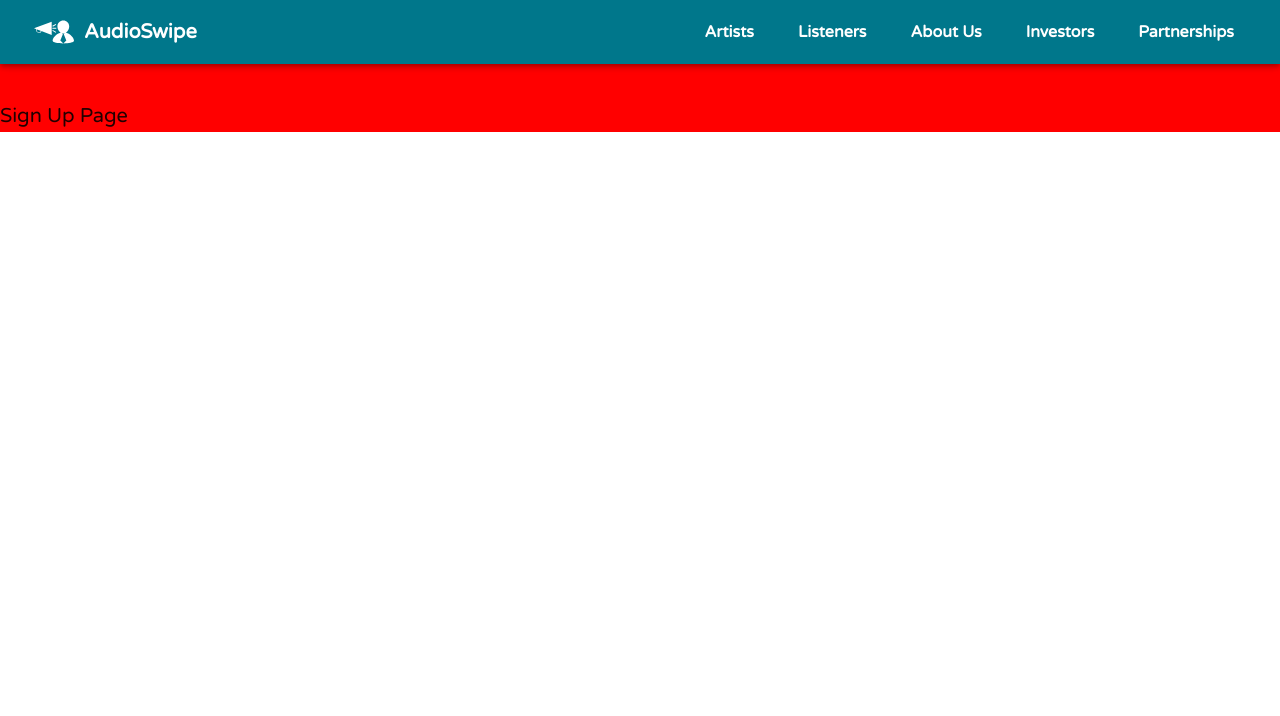
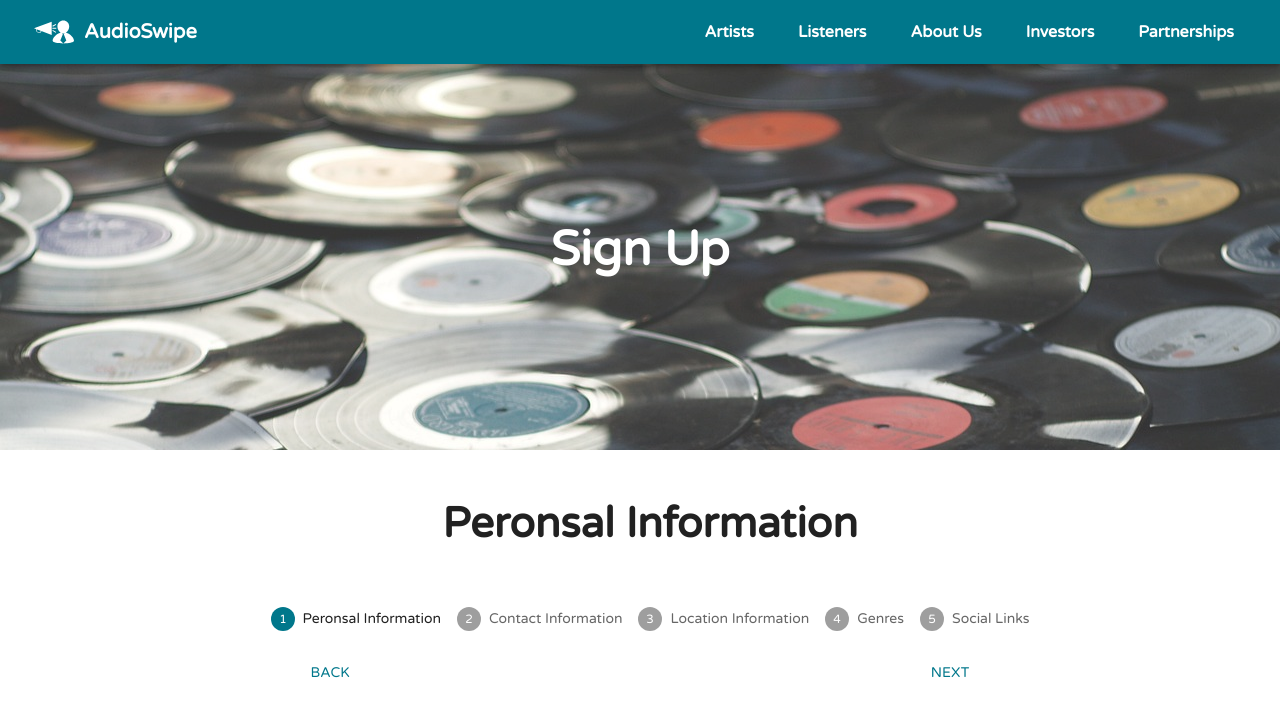
Before and after one commit to sikudabo/AudioSwipe, a React (Create React App) app: page /signup/artist in a window 1280 px wide. Shown: the top 716 px of the page. Built offline with nearby package versions, Linux system fonts and the light colour scheme.

Commit message:
Updating the stepper for the artist sign up page

```diff
--- a/src/components/AudioSwipeAppBar.tsx
+++ b/src/components/AudioSwipeAppBar.tsx
@@ -34,13 +34,23 @@ const CoolAudioSwipeCursive = styled(Typography)`
     margin-left: 10px;
 `;
 
+const StyledLink = styled(Link)`
+    color: ${colors.white};
+    text-decoration: none;
+`;
+
 const StyledAudioSwitchAppBar = styled(AppBar)`
     background-color: ${colors.secondary};
     margin-bottom: 20px;
     width: 100vw;
 
+    a {
+        color: ${colors.white};
+        text-decoration: none;
+    }
+
     .link {
-        color: transparent;
+        text-decoration: none;
     }
 
     .boldened-link-text {
@@ -83,9 +93,9 @@ const StyledAudioSwitchAppBar = styled(AppBar)`
 export default function AudioSwipeAppBar() {
 
     const [menuAnchorEl, setMenuAnchorEl] = useState<null | HTMLElement>(null);
-    const isMenuAnchorElOpen: boolean = Boolean(menuAnchorEl);
+    let isMenuAnchorElOpen: boolean = Boolean(menuAnchorEl);
     const [listenersMenuAnchorEl, setListenersMenuAnchorEl] = useState<null | HTMLElement>(null);
-    const islistenersMenuAnchorElOpen: boolean = Boolean(listenersMenuAnchorEl);
+    let islistenersMenuAnchorElOpen: boolean = Boolean(listenersMenuAnchorEl);
     const [drawerIsOpen, setDrawerIsOpen] = useState(false);
     const [artistListItemIsOpen, setArtistListItemIsOpen] = useState(false);
     const [listenersListItemIsOpen, setListenersListItemIsOpen] = useState(false);
@@ -95,7 +105,10 @@ export default function AudioSwipeAppBar() {
 
     useMemo(() => {
         setDrawerIsOpen(false);
-    }, [location.pathname]);
+        setMenuAnchorEl(null);
+        setListenersMenuAnchorEl(null);
+
+    }, [pathname]);
 
     const theme = createTheme({
         palette: {
@@ -181,8 +194,7 @@ export default function AudioSwipeAppBar() {
                                                         <p style={{ fontSize: 12, fontWeight: 700, marginLeft: "-2px" }}>Login</p>
                                                     </ListItemButton>
                                                 </ListItem>
-                                                <Link className="link" to="signup/artist">
-                                                    <ListItem>
+                                                   <ListItem onClick={() => navigate('signup/artist')}>
                                                     <ListItemButton>
                                                         <ListItemIcon>
                                                             <HeadsetIcon />
@@ -190,7 +202,6 @@ export default function AudioSwipeAppBar() {
                                                         <p style={{ fontSize: 12, fontWeight: 700, marginLeft: "-2px" }}>Sign Up</p>
                                                     </ListItemButton>
                                                 </ListItem>
-                                                </Link>
                                             </List>
                                     </Collapse>
                                     <ListItem>
@@ -289,16 +300,14 @@ export default function AudioSwipeAppBar() {
                             transformOrigin={{ horizontal: 'right', vertical: 'top' }}
                         >
                             <MenuItem>
-                              <SearchIcon sx={{ mr: 2 }} />  <Typography className="boldened-text">Get Discovered</Typography>
+                              <SearchIcon sx={{ mr: 2 }} />  <p>Get Discovered</p>
                             </MenuItem>
                             <MenuItem>
                             <LoginIcon sx={{ mr: 2 }} />  <p> Login </p>
                             </MenuItem>
-                            <Link to="signup/artist">
-                                <MenuItem>
+                            <MenuItem onClick={() => navigate('signup/artist')}>
                                 <HeadsetIcon sx={{ mr: 2 }} />  <p> Sign Up </p>
                             </MenuItem>
-                            </Link>
                         </Menu>
                         <IconButton
                             aria-label="Audio Swipe Listeners Dropdown Button"
@@ -334,12 +343,12 @@ export default function AudioSwipeAppBar() {
                             transformOrigin={{ horizontal: 'right', vertical: 'top' }}
                         >
                             <MenuItem>
-                              <SearchIcon sx={{ mr: 2 }} />  <Typography className="boldened-text">Discover New Music</Typography>
+                              <SearchIcon sx={{ mr: 2 }} />  <p>Discover New Music</p>
                             </MenuItem>
                             <MenuItem>
                                 <LoginIcon sx={{ mr: 2 }} />  <p> Login </p>
                             </MenuItem>
-                            <MenuItem>
+                            <MenuItem onClick={() => navigate('signup/artist')}>
                                 <HeadsetIcon sx={{ mr: 2 }} />  <p> Sign Up </p>
                             </MenuItem>
                         </Menu>
--- a/src/components/colors.tsx
+++ b/src/components/colors.tsx
@@ -10,5 +10,5 @@ export const colors = {
     secondary: '#00778B',
     success: '#1b5e20',
     warning: '#ff9800',
-    white: '#fffffff',
+    white: '#ffffff',
 };
--- a/src/pages/SignupArtistPage/SignupArtistPage.tsx
+++ b/src/pages/SignupArtistPage/SignupArtistPage.tsx
@@ -1,5 +1,6 @@
-import React from 'react';
+import React, { useMemo, useState } from 'react';
 import CameraIcon from '@mui/icons-material/PhotoCamera';
+import CheckIcon from '@mui/icons-material/CheckCircleOutlineRounded'
 import PhoneInput from 'react-phone-input-material-ui';
 import styled from '@emotion/styled';
 import { Navigate } from 'react-router-dom';
@@ -8,6 +9,7 @@ import {
     Checkbox,
     FormControl,
     FormControlLabel,
+    Hidden,
     Paper,
     Select,
     Step,
@@ -18,14 +20,87 @@ import {
     Unstable_Grid2 as Grid
 } from '@mui/material';
 import { SignupArtistContainer } from './components/SignupArtistContainer';
-import { AudioSwipeButton } from '../../components';
+import { colors, AudioSwipeButton } from '../../components';
 
 export default function SignupArtistPage() {
+    const [currentStep, setCurrentStep] = useState(0);
+    const [completedSteps, setCompletedSteps] = useState<any>([]);
+    const steps = [
+        "Peronsal Information",
+        "Contact Information",
+        "Location Information",
+        "Genres",
+        "Social Links",
+    ];
+
+    useMemo(() => {
+        setCompletedSteps(completedSteps);
+    }, [completedSteps]);
+
+    const handleNextStep = () => {
+        if (currentStep === steps.length) {
+            return;
+        }
+
+        setCompletedSteps((previousSteps: [any]) => [...previousSteps as any, currentStep]);
+        console.log('The current steps next are:', completedSteps);
+
+        setCurrentStep((previousStep: number) => previousStep + 1);
+    }
+
+    const handleBackStep = () => {
+        if (currentStep < 0) {
+            handleReset();
+        }
+
+        setCurrentStep((previousStep: number) => previousStep - 1);
+        setCompletedSteps(() => completedSteps.filter((step: number) => step !== currentStep));
+        console.log('The completed steps back are:', completedSteps);
+    }
+
+    const handleReset = () => {
+        setCompletedSteps([]);
+        setCurrentStep(0);
+    }
+
     return (
         <SignupArtistContainer columns={12} columnSpacing={0} container>
-            <Typography variant="h6">
-                Sign Up Page
-            </Typography>
+            <div className="top-signup-header">
+                <p className="header-text">
+                    Sign Up
+                </p>
+            </div>
+            <Grid className="form-header-text-container" xs={12}>
+                <p className="form-header-text">
+                    {steps[currentStep] || 'Submit'}
+                </p>
+            </Grid>
+                <div className="stepper-container">
+                    <Stepper activeStep={currentStep} color="secondary">
+                        {steps.map((step, index) => {
+                            const stepProps: { completed?: boolean } = {};
+
+                            if(completedSteps.find((stepIndex: number) => step as any === stepIndex)) {
+                                stepProps.completed = true;
+                            }
+
+                            return (
+                                <Step key={index} {...stepProps}>
+                                    <StepLabel>{step}</StepLabel>
+                                </Step>
+                            );
+                        })}
+                    </Stepper>
+                </div>
+            <div className="back-next-button-row">
+                <Hidden smDown>
+                    <AudioSwipeButton color="secondary" onClick={handleBackStep} text="back" />
+                    {currentStep === steps.length ? (
+                        <AudioSwipeButton color="secondary" onClick={handleNextStep} text="submit" />
+                    ):  <AudioSwipeButton color="secondary" onClick={handleNextStep} text="next" />
+                    }
+                </Hidden>
+            </div>
         </SignupArtistContainer>
     );
 }
--- a/src/pages/SignupArtistPage/components/SignupArtistContainer.tsx
+++ b/src/pages/SignupArtistPage/components/SignupArtistContainer.tsx
@@ -1,8 +1,80 @@
 import Grid from '@mui/material/Grid';
 import styled from '@emotion/styled';
+import { colors } from '../../../components';
+import { deviceBreakPointsMaxWidth } from '../../../utils/breakpoints';
+import RecordsImage from '../../../audio-media/records.jpeg';
 
 export const SignupArtistContainer = styled(Grid)`
-    background-color: red;
-    padding-top: 100px;
+    padding-top: 50px;
+    max-width: 100vw;
+
+    .top-signup-header {
+        align-items: center;
+        background: url(${RecordsImage});
+        background-size: cover;
+        display: flex;
+        justify-content: center;
+        height: 400px;
+        opacity: 0.8;
+        width: 100vw;
+
+        .header-text {
+            color: ${colors.white};
+            font-size: 48px;
+            font-weight: 700;
+        }
+    }
+
+   .form-header-text-container {
+    display: flex;
+    justify-content: center;
+    padding-left: 20px;
     width: 100vw;
+
+    .form-header-text {
+        font-size: 42px;
+        font-weight: 700;
+    }
+   }
+
+    .stepper-container {
+        justify-content: center;
+        display: flex;
+        padding-left: 20px;
+        padding-top: 10px;
+        width: 100vw;
+    }
+
+    @media ${deviceBreakPointsMaxWidth.mobileL} {
+        .stepper-container {
+           display: none;
+        }
+    }
+
+    @media ${deviceBreakPointsMaxWidth.mobileL} {
+        .back-next-button-row {
+            display: none;
+        }
+    }
+
+    .css-1f75pcl-MuiSvgIcon-root-MuiStepIcon-root.Mui-active {
+        color: ${colors.secondary};
+    }
+
+    .MuiStepLabel-iconContainer {
+        color: ${colors.secondary};
+    }
+
+    .css-1f75pcl-MuiSvgIcon-root-MuiStepIcon-root.Mui-completed {
+        color: ${colors.secondary};
+    }
+
+    .back-next-button-row {
+        display: flex;
+        justify-content: space-around;
+        padding-left: 20px;
+        padding-right: 20px;
+        padding-top: 20px;
+        width: 100vw;
+    }
 `;
```
Lines whose indentation alone changed are shown as unchanged.
